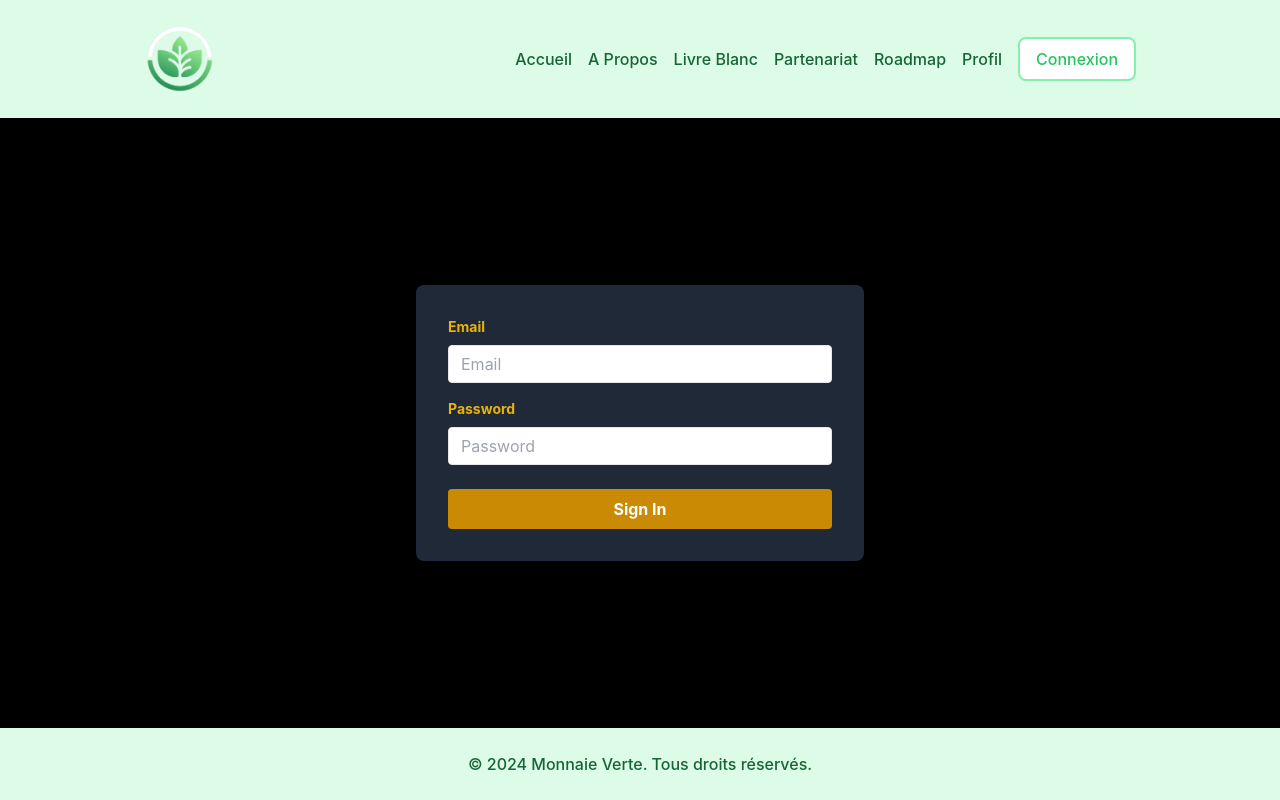
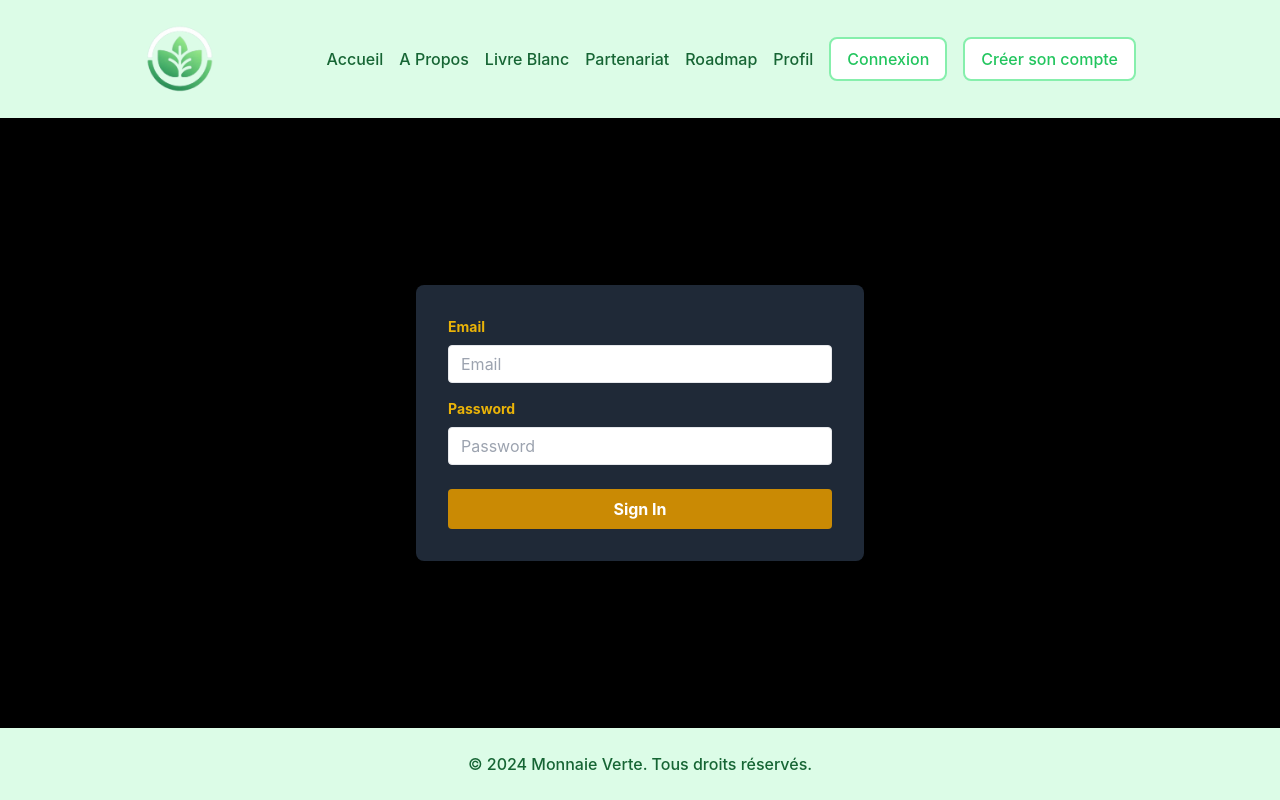
Before and after one commit to Mistrale94/aqur, a Next.js app: page /auth/signin in a window 1280 px wide. Built offline with nearby package versions, Linux system fonts and the light colour scheme.

Commit message:
bouton creation de compte

```diff
--- a/pages/components/Navbar.js
+++ b/pages/components/Navbar.js
@@ -24,7 +24,11 @@ const Navbar = () => {
                                 Connexion
                             </button>
                         </Link></li>
-
+                        <li><Link href="/auth/signup" className="text-green-800 hover:text-green-600 font-medium text-l">
+                            <button className="bg-white border-2 border-green-300 rounded-lg px-4 py-2 text-green-500 hover:bg-green-500 hover:text-white transition duration-300 ease-in-out">
+                                Créer son compte
+                            </button>
+                        </Link></li>
                     </ul>
                 </nav>
             </div>
```
